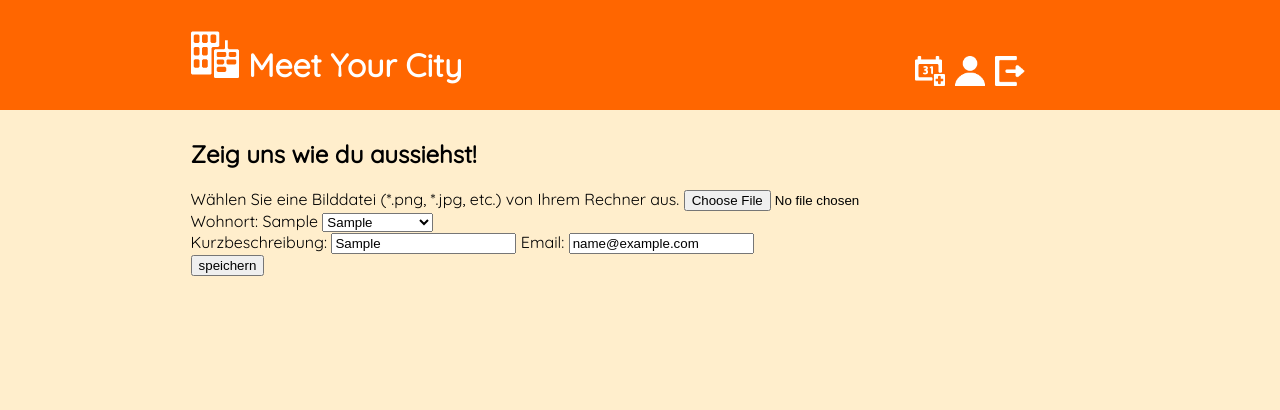
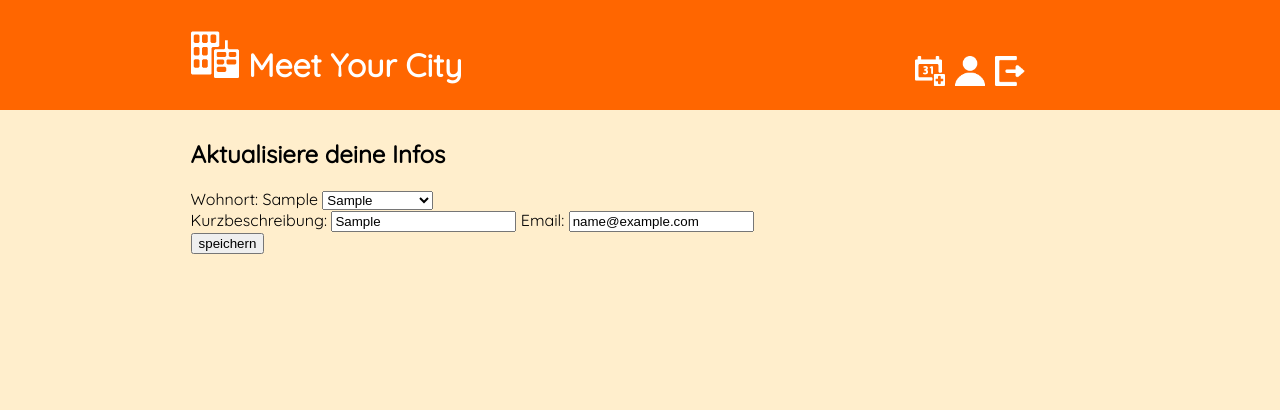
Before and after one commit to josiela/Medien-TEAM, a Node server app: template views/profil_bearbeiten.ejs in a window 1280 px wide. Shown: the top 410 px of the page. Run offline with Node 20, Linux system fonts and the light colour scheme; the template is opened without the code that fills it: most values are stand-ins (such as "Sample title", 1, 10 or a date in 2020); some libraries are stand-ins or nearby versions.

```diff
--- a/package.json
+++ b/package.json
@@ -15,7 +15,9 @@
     "body-parser": "^1.18.3",
     "ejs": "^2.6.1",
     "express": "^4.16.4",
+    "express-fileupload": "^1.0.0",
     "express-session": "^1.15.6",
+    "multer": "^1.4.1",
     "sqlite3": "^4.0.4"
   },
   "devDependencies": {
--- a/server.js
+++ b/server.js
@@ -4,7 +4,13 @@ const db = new sqlite3.Database('meetyourcity.db');
 
 // Express.js Webserver
 const express = require('express');
-const app = express()
+const app = express();
+
+app.use(express.static(__dirname + '/public'));
+// Keine Ahnung was das ist, aber das brauchen wir vllt
+/*const http = require("http");
+const path = require("path");
+const fs = require("fs");*/
 
 // Body-Parser
 const bodyParser= require('body-parser');
@@ -13,6 +19,11 @@ app.use(bodyParser.urlencoded({extended: true}));
 // EJS
 app.engine('.ejs', require('ejs').__express);
 app.set('view engine', 'ejs');
+
+// Public öffentlich machen
+// app.get("/", express.static(path.join(__dirname, "./public")));
+// const fileUpload = require('express-fileupload');
+//app.use(fileUpload());
 
 //CSS Ordner einbinden
 app.use(express.static(__dirname + "/style"));
@@ -40,7 +51,55 @@ let requiresLogin = function(req, res, next) {
   return next();
 };
 
-//---------------------------------------------//
+//------------------BILD HOCHLADEN---------------------------//
+/* const multer = require("multer");
+
+const handleError = (err, res) => {
+  res
+    .status(500)
+    .contentType("text/plain")
+    .end("Oops! Something went wrong!");
+};
+
+const upload = multer({
+  dest: "/path/to/temporary/directory/to/store/uploaded/files"
+  // you might also want to set some limits: https://github.com/expressjs/multer#limits
+});
+
+app.post(
+  "/upload",
+  upload.single("file" // name attribute of <file> element in your form),
+ (req, res) => {
+    const tempPath = req.file.path;
+    const targetPath = path.join(__dirname, "./uploads/image.png");
+
+    if (path.extname(req.file.originalname).toLowerCase() === ".png") {
+      fs.rename(tempPath, targetPath, err => {
+        if (err) return handleError(err, res);
+
+        res
+          .status(200)
+          .contentType("text/plain")
+          .end("File uploaded!");
+      });
+    } else {
+      fs.unlink(tempPath, err => {
+        if (err) return handleError(err, res);
+
+        res
+          .status(403)
+          .contentType("text/plain")
+          .end("Only .png files are allowed!");
+      });
+    }
+  }
+);
+
+app.get("/image.png", (req, res) => {
+  res.sendFile(path.join(__dirname, "./uploads/image.png"));
+}); */
+
+//----------------------------------------------------------//
 
 //------------Sessionvariablen---------------//
 
@@ -195,6 +254,22 @@ app.get('/profil_bearbeiten', requiresLogin, function(req, res) {
 	});
 });
 
+//Foto - Upload
+ /* app.get(['/upload'],(req,res)=>{
+	res.render('upload');
+})
+app.post('/upload', (req,res)=>{
+	if(Object.keys(req.files).length == 0){
+		return res.status(400).send('No files were uploaded.');
+	}
+
+	let sampleFile = req.files.sampleFile;
+	sampleFile.mv('image.png',(err)=>{
+		if(err)
+			return res.status(500).send(err);
+		res.redirect('profil')
+	});
+}); */
 
 //Infos werden geholt und in der Sitzung gespeichert
 app.get('/profil', requiresLogin, function(req, res) {
@@ -246,8 +321,6 @@ app.post('/profil_bearbeiten', function(req, res) {
 			}
 	 });
 });
-
-// INSERT INTO users_events (user_id, events_id) VALUES (req.session.user, req.body["eventId"])
 
 // Gemerkte Events speichern
 app.post('/merken', function(req, res) {
--- a/views/profil_bearbeiten.ejs
+++ b/views/profil_bearbeiten.ejs
@@ -17,15 +17,8 @@
 				</div>
 			</div>
 			<div class="content">
+				<h2>Aktualisiere deine Infos</h2>
 				<form name="profil_bearbeiten" action="profil_bearbeiten" method="post">
-					<h2>Zeig uns wie du aussiehst!</h2>
-					<div>
-					<label>
-						<form method="post" enctype="multipart/form-data">
-						<label> Wählen Sie eine Bilddatei (*.png, *.jpg, etc.) von Ihrem Rechner aus.
-						<input name="datei" type="file" size="50" accept="image/*">
-					</label>
-				</div>
 				<div>
 					<label> Wohnort: <%= currentLocation%>
 					<select  name="wohnort" >
@@ -44,7 +37,7 @@
 							 <input id="info" type="text" name="info" value="<%= currentInfo%>">
 						</label>
 						<label>Email:
-							 <input id="email" type="text" name="email" value="<%= currentEmail%>">
+							 <input id="email" type="email" name="email" value="<%= currentEmail%>">
 						</label>
 						<div>
 							<input type="submit" value="speichern" />
```
Also changed, not shown: views/profil.ejs (+8 -0 lines), image.png (added), public/kalender.jpg (added), public/kalender2.jpg (added), public/profil.jpg (added), 1 other file.
